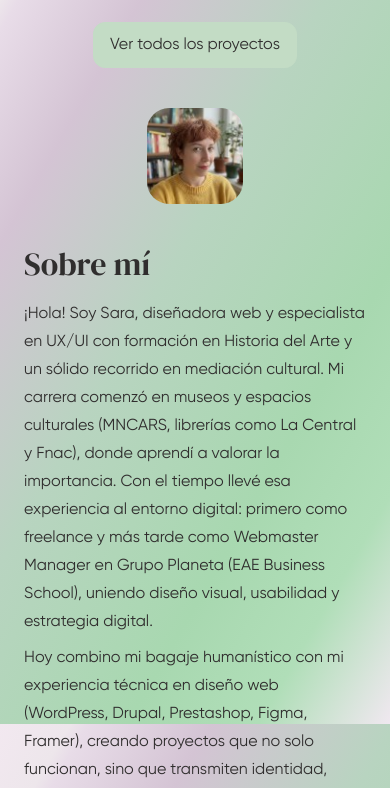
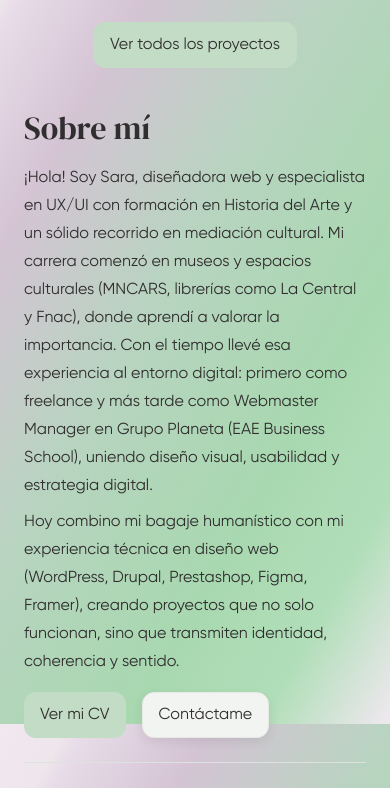
Before and after one commit to misloops/portafolio-sara-menendez, a React (Vite) app: page / in a window 390 px wide. Shown: the part 4340-5128 px from the top of the page. Built offline with nearby package versions, Linux system fonts and the light colour scheme.

Commit message:
Fix: ProjectCard hover toda la card + AboutMe retrato hidden en mobile

```diff
--- a/src/components/AboutMe.tsx
+++ b/src/components/AboutMe.tsx
@@ -17,7 +17,7 @@ function AboutMe() {
         'max-w-7xl mx-auto'
       )}>
         <div className={cn(
-          'grid grid-cols-1 md:grid-cols-12',
+          'flex flex-col md:grid md:grid-cols-12',
           'gap-[40px]',
           'max-w-5xl mx-auto',
           'items-start'
@@ -25,13 +25,13 @@ function AboutMe() {
 
           {/* Left: Image */}
           <div className={cn(
-            'md:col-span-4',
-            'flex items-start justify-center md:justify-end'
+            'hidden md:flex md:col-span-4',
+            'items-center justify-center md:justify-end w-fit'
           )}>
             <img
               src={profilePlaceholderIcon}
               alt="Icono"
-              className="w-[96px] h-[96px] sm:w-[100px] sm:h-[100px] md:w-[100px] md:h-[100px] lg:w-[100px] lg:h-[100px] object-cover rounded-[22px] md:rounded-full"
+              className="w-[96px] h-[96px] md:w-[100px] md:h-[100px] lg:w-[100px] lg:h-[100px] object-cover rounded-[22px] md:rounded-full flex-shrink-0"
               style={{ imageRendering: 'auto' }}
               loading="lazy"
             />
--- a/src/components/ProjectCard.tsx
+++ b/src/components/ProjectCard.tsx
@@ -32,9 +32,11 @@ function ProjectCard({
 
   const cardContent = (
     <article className={cn(
-      'flex flex-col h-full group p-4 lg:p-4 rounded-2xl',
+      'flex flex-col h-full p-4 lg:p-4 rounded-2xl',
       hasInternalLink || hasExternalLink ? 'cursor-pointer' : 'cursor-default',
-      getCardClasses()
+      getCardClasses(),
+      'transition-all duration-300',
+      hasInternalLink || hasExternalLink ? 'group-hover:bg-[#98c29b]' : ''
     )}>
       {/* Image Container Header - 220-240px height with padding */}
       <div className={cn(
@@ -84,13 +86,13 @@ function ProjectCard({
           'text-lg md:text-xl',
           'font-normal leading-tight',
           'text-dark',
-          'group-hover:text-primary-500 transition-colors duration-200'
+          'group-hover:text-[#c3b7c3] transition-colors duration-200'
         )}>
           {title}
         </h3>
 
         {meta ? (
-          <p className="text-sm md:text-base text-dark/70 leading-relaxed -mt-1">
+          <p className="text-sm md:text-base text-dark/70 leading-relaxed -mt-1 group-hover:text-[#c3b7c3] transition-colors duration-200">
             {meta}
           </p>
         ) : null}
@@ -101,7 +103,8 @@ function ProjectCard({
           'text-dark/70',
           'leading-relaxed',
           'flex-grow',
-          'line-clamp-3'
+          'line-clamp-3',
+          'group-hover:text-[#c3b7c3] transition-colors duration-200'
         )}>
           {description}
         </p>
@@ -123,19 +126,20 @@ function ProjectCard({
         {/* CTA Link - Always visible */}
         <div className={cn(
           'mt-4 pt-4 lg:mt-6 lg:pt-6 border-t border-[#dde2dd]',
-          'flex items-center justify-between'
+          'flex items-center justify-between',
+          'group-hover:border-[#c3b7c3] transition-colors duration-300'
         )}>
           <span className={cn(
             'text-xs font-semibold uppercase tracking-widest',
             'text-dark/60',
-            'group-hover:text-primary-500 transition-colors'
+            'group-hover:text-[#c3b7c3] transition-colors'
           )}>
             {slug ? 'Ver proyecto' : externalUrl ? 'Ver online' : 'En preparación'}
           </span>
           <svg className={cn(
             'w-4 h-4',
             'text-dark/40',
-            'group-hover:text-primary-500 transition-colors',
+            'group-hover:text-[#c3b7c3] transition-colors',
             'group-hover:translate-x-1'
           )} fill="none" stroke="currentColor" viewBox="0 0 24 24">
             <path strokeLinecap="round" strokeLinejoin="round" strokeWidth={2} d="M9 5l7 7-7 7" />
@@ -150,7 +154,7 @@ function ProjectCard({
     return (
       <Link
         to={`/proyectos/${slug}`}
-        className="hover:no-underline"
+        className="group hover:no-underline"
       >
         {cardContent}
       </Link>
@@ -162,7 +166,7 @@ function ProjectCard({
     return (
       <Link
         to={`/proyectos/${slug}`}
-        className="hover:no-underline"
+        className="group hover:no-underline"
       >
         {cardContent}
       </Link>
@@ -176,7 +180,7 @@ function ProjectCard({
         href={externalUrl}
         target="_blank"
         rel="noopener noreferrer"
-        className="hover:no-underline"
+        className="group hover:no-underline"
       >
         {cardContent}
       </a>
```
